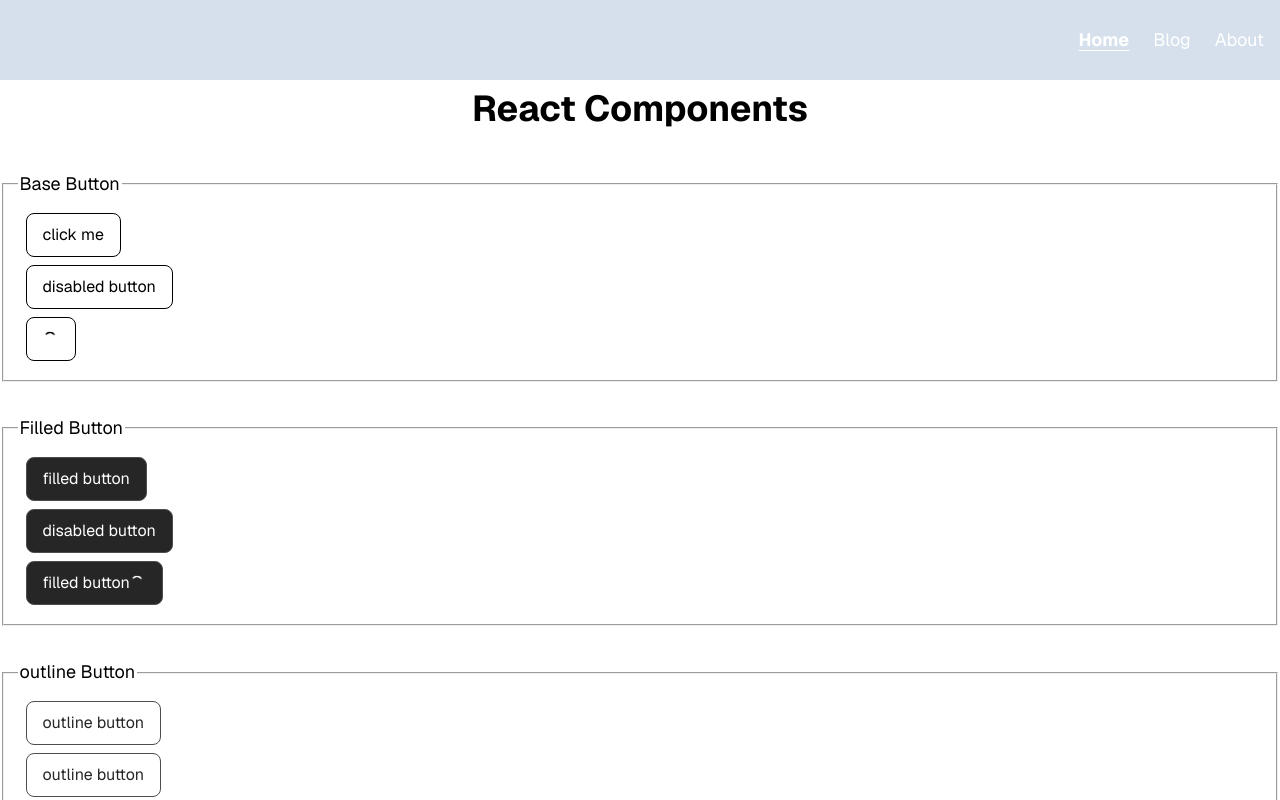
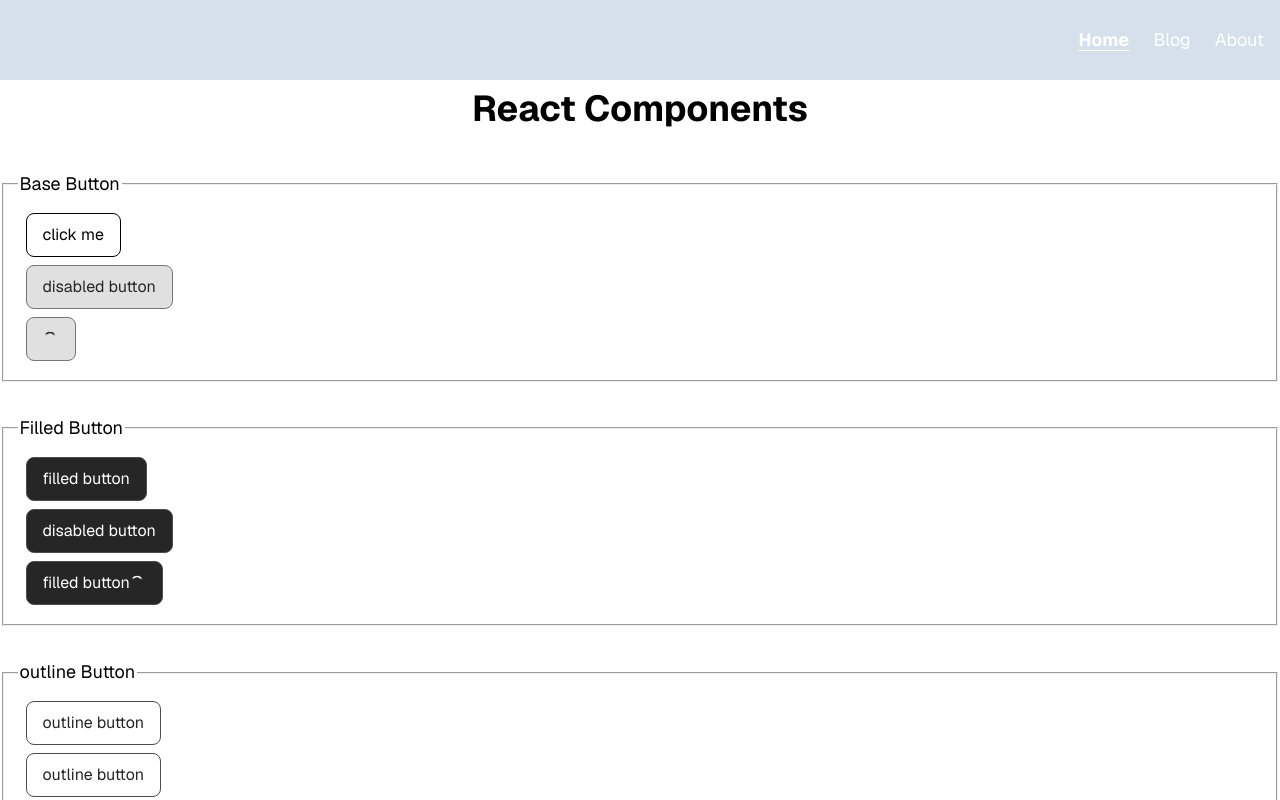
Before and after one commit to codercarl1243/react_components_system, a Next.js app: page / in a window 1280 px wide. Shown: the top 800 px of the page. Built offline with nearby package versions, Linux system fonts and the light colour scheme.

Commit message:
UPDATE button css should show disabled state when is aria-disabled

```diff
--- a/app/styles/components/buttons.css
+++ b/app/styles/components/buttons.css
@@ -66,7 +66,8 @@
         transform: translateY(1px);
     }
 
-    &:disabled {
+    &:disabled,
+    &[aria-disabled="true"] {
         --button-bg-color: var(--color-neutral-200);
         --button-color: var(--color-neutral-800);
         --button-border-color: var(--color-neutral-400);
@@ -85,14 +86,6 @@
         position: relative;
         cursor: wait;
         display: flex;
-
-    .ellipsis {
-        position: absolute;
-        left: 50%;
-        top: 50%;
-        transform: translate(-50%, -50%);
-        pointer-events: none;
-    }
 
         &:hover:not(:focus-visible) {
             outline: none;
@@ -147,26 +140,12 @@ button.button {
     --button-primary-color: var(--color-neutral-100);
     --button-secondary-color: var(--color-neutral-800);
     --button-accent-color: var(--color-neutral-600);
-
-    /* &[data-loading="true"] {
-        --button-color: var(--color-neutral-600);
-        --button-bg-color: var(--color-neutral-100);
-        --button-border-color: var(--color-neutral-200);
-        --button-outline-color: var(--color-neutral-200);
-    } */
 }
 
 .button[data-variant="primary"] {
     --button-primary-color: var(--color-neutral-100);
     --button-secondary-color: var(--color-primary-400);
     --button-accent-color: var(--color-primary-600);
-    /*
-    &[data-loading="true"] {
-        --button-color: var(--color-primary-600);
-        --button-bg-color: var(--color-primary-100);
-        --button-border-color: var(--color-primary-200);
-        --button-outline-color: var(--color-primary-200);
-    } */
 }
 
 .button[data-variant="secondary"] {
@@ -174,23 +153,10 @@ button.button {
     --button-secondary-color: var(--color-secondary-400);
     --button-accent-color: var(--color-secondary-600);
 
-    /* &[data-loading="true"] {
-        --button-color: var(--color-secondary-600);
-        --button-bg-color: var(--color-secondary-100);
-        --button-border-color: var(--color-secondary-200);
-        --button-outline-color: var(--color-secondary-200);
-    } */
 }
 
 .button[data-variant="accent"] {
     --button-primary-color: var(--color-neutral-100);
     --button-secondary-color: var(--color-accent-400);
     --button-accent-color: var(--color-accent-600);
-    /*
-    &[data-loading="true"] {
-        --button-color: var(--color-accent-600);
-        --button-bg-color: var(--color-accent-100);
-        --button-border-color: var(--color-accent-200);
-        --button-outline-color: var(--color-accent-200);
-    } */
 }
```
